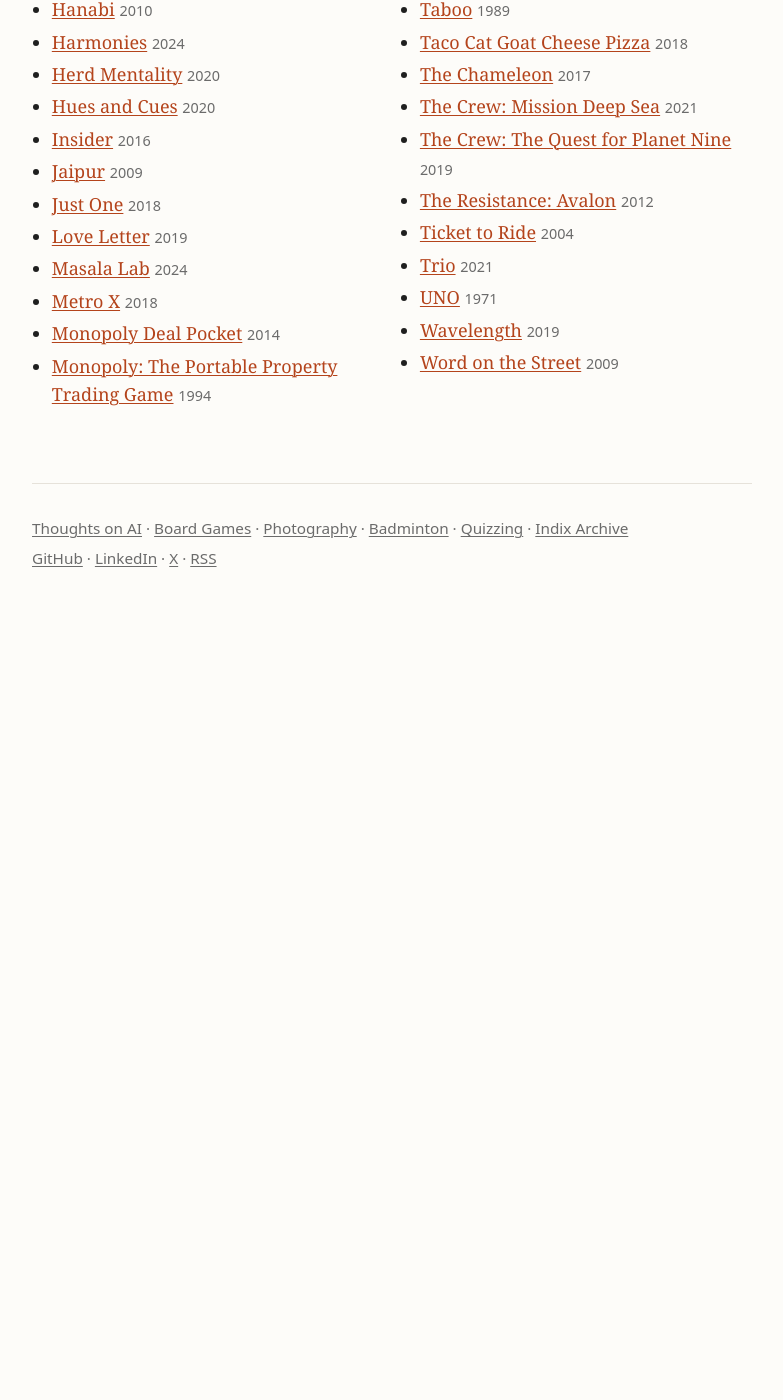
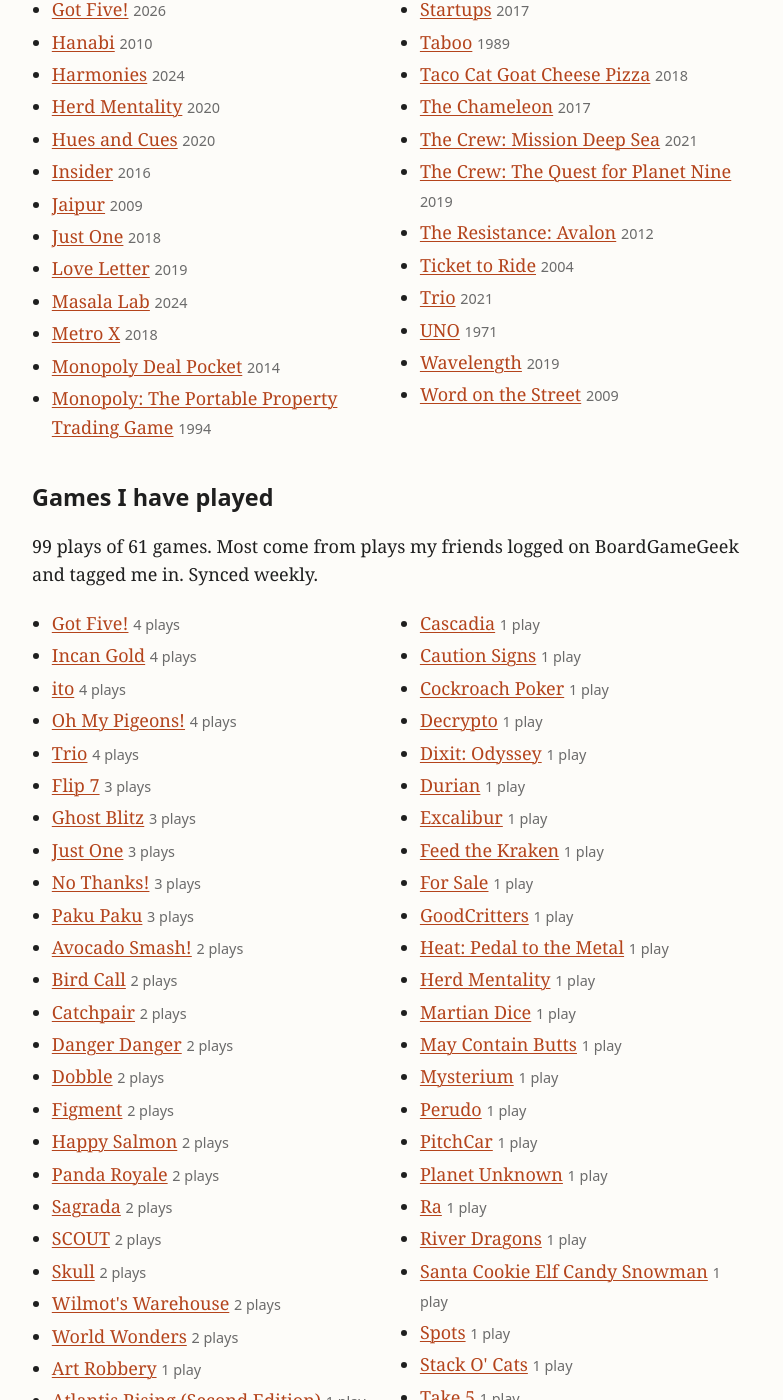
Before and after one commit to codingnirvana/codingnirvana.github.io, a Jekyll site: the page built from boardgames.md, in a window 1280 px wide and 1400 px high, scrolled down 1153 px. Shown: the whole window, without its empty margins (248-1031 px from the left). Built offline with Jekyll 4.4.1, drawn with Linux system fonts in a browser that asks for light colours; before the commit the page ends 1783 px from its top, so only the background shows below that; some of the changed text lies outside the part shown.

Commit message:
Add games played to the board games page
The weekly sync now also reads BGG plays from my log and from Kranti's
log, where Kranti tags me. It writes them to _data/plays.yml. Four games
show the names I know them by instead of BGG's first edition titles.

Claude-Session: https://claude.ai/code/session_01KachUXEaPhVpPRheGT7n8J

```diff
--- /dev/null
+++ b/_data/plays.yml
@@ -0,0 +1,247 @@
+# Board games codingnirvana has played, from BGG play logs by codingnirvana, kranti.
+# Written by scripts/bgg_sync.py.
+
+- name: "Got Five!"
+  bgg_id: 453526
+  plays: 4
+  last: 2026-07-20
+- name: "Incan Gold"
+  bgg_id: 15512
+  plays: 4
+  last: 2026-08-10
+- name: "ito"
+  bgg_id: 327778
+  plays: 4
+  last: 2026-04-19
+- name: "Oh My Pigeons!"
+  bgg_id: 413435
+  plays: 4
+  last: 2026-07-04
+- name: "Trio"
+  bgg_id: 352515
+  plays: 4
+  last: 2026-08-10
+- name: "Flip 7"
+  bgg_id: 420087
+  plays: 3
+  last: 2026-09-07
+- name: "Ghost Blitz"
+  bgg_id: 83195
+  plays: 3
+  last: 2026-06-13
+- name: "Just One"
+  bgg_id: 254640
+  plays: 3
+  last: 2026-06-13
+- name: "No Thanks!"
+  bgg_id: 12942
+  plays: 3
+  last: 2026-07-06
+- name: "Paku Paku"
+  bgg_id: 214491
+  plays: 3
+  last: 2026-04-18
+- name: "Avocado Smash!"
+  bgg_id: 261831
+  plays: 2
+  last: 2026-05-25
+- name: "Bird Call"
+  bgg_id: 435773
+  plays: 2
+  last: 2025-09-01
+- name: "Catchpair"
+  bgg_id: 440161
+  plays: 2
+  last: 2026-06-06
+- name: "Danger Danger"
+  bgg_id: 411403
+  plays: 2
+  last: 2025-08-25
+- name: "Dobble"
+  bgg_id: 63268
+  plays: 2
+  last: 2025-09-15
+- name: "Figment"
+  bgg_id: 439209
+  plays: 2
+  last: 2026-07-27
+- name: "Happy Salmon"
+  bgg_id: 194626
+  plays: 2
+  last: 2026-03-07
+- name: "Panda Royale"
+  bgg_id: 398996
+  plays: 2
+  last: 2026-09-12
+- name: "Sagrada"
+  bgg_id: 199561
+  plays: 2
+  last: 2026-07-11
+- name: "SCOUT"
+  bgg_id: 291453
+  plays: 2
+  last: 2026-07-04
+- name: "Skull"
+  bgg_id: 92415
+  plays: 2
+  last: 2025-10-13
+- name: "Wilmot's Warehouse"
+  bgg_id: 424975
+  plays: 2
+  last: 2026-05-25
+- name: "World Wonders"
+  bgg_id: 365258
+  plays: 2
+  last: 2026-03-02
+- name: "Art Robbery"
+  bgg_id: 341935
+  plays: 1
+  last: 2026-07-27
+- name: "Atlantis Rising (Second Edition)"
+  bgg_id: 248490
+  plays: 1
+  last: 2026-03-07
+- name: "Belratti"
+  bgg_id: 259374
+  plays: 1
+  last: 2026-09-14
+- name: "Between Two Cities Essential Edition"
+  bgg_id: 369635
+  plays: 1
+  last: 2026-04-18
+- name: "Blank Slate"
+  bgg_id: 254188
+  plays: 1
+  last: 2026-06-22
+- name: "Botswana"
+  bgg_id: 398
+  plays: 1
+  last: 2026-10-12
+- name: "Camel Up (Second Edition)"
+  bgg_id: 260605
+  plays: 1
+  last: 2026-09-07
+- name: "Cartographers"
+  bgg_id: 263918
+  plays: 1
+  last: 2026-09-12
+- name: "Cascadia"
+  bgg_id: 295947
+  plays: 1
+  last: 2026-08-08
+- name: "Caution Signs"
+  bgg_id: 407805
+  plays: 1
+  last: 2026-08-31
+- name: "Cockroach Poker"
+  bgg_id: 11971
+  plays: 1
+  last: 2026-05-11
+- name: "Decrypto"
+  bgg_id: 225694
+  plays: 1
+  last: 2026-06-08
+- name: "Dixit: Odyssey"
+  bgg_id: 92828
+  plays: 1
+  last: 2026-06-01
+- name: "Durian"
+  bgg_id: 307963
+  plays: 1
+  last: 2026-01-19
+- name: "Excalibur"
+  bgg_id: 434172
+  plays: 1
+  last: 2026-09-28
+- name: "Feed the Kraken"
+  bgg_id: 271601
+  plays: 1
+  last: 2026-06-06
+- name: "For Sale"
+  bgg_id: 172
+  plays: 1
+  last: 2026-07-11
+- name: "GoodCritters"
+  bgg_id: 255615
+  plays: 1
+  last: 2026-01-12
+- name: "Heat: Pedal to the Metal"
+  bgg_id: 366013
+  plays: 1
+  last: 2025-11-17
+- name: "Herd Mentality"
+  bgg_id: 311322
+  plays: 1
+  last: 2026-09-28
+- name: "Martian Dice"
+  bgg_id: 99875
+  plays: 1
+  last: 2026-09-21
+- name: "May Contain Butts"
+  bgg_id: 365470
+  plays: 1
+  last: 2026-06-15
+- name: "Mysterium"
+  bgg_id: 181304
+  plays: 1
+  last: 2025-08-25
+- name: "Perudo"
+  bgg_id: 45
+  plays: 1
+  last: 2026-10-12
+- name: "PitchCar"
+  bgg_id: 150
+  plays: 1
+  last: 2026-06-08
+- name: "Planet Unknown"
+  bgg_id: 258779
+  plays: 1
+  last: 2026-06-13
+- name: "Ra"
+  bgg_id: 12
+  plays: 1
+  last: 2026-05-09
+- name: "River Dragons"
+  bgg_id: 634
+  plays: 1
+  last: 2026-06-06
+- name: "Santa Cookie Elf Candy Snowman"
+  bgg_id: 315882
+  plays: 1
+  last: 2026-05-04
+- name: "Spots"
+  bgg_id: 372559
+  plays: 1
+  last: 2026-08-08
+- name: "Stack O' Cats"
+  bgg_id: 427942
+  plays: 1
+  last: 2026-09-14
+- name: "Take 5"
+  bgg_id: 406321
+  plays: 1
+  last: 2025-11-17
+- name: "Telestrations"
+  bgg_id: 46213
+  plays: 1
+  last: 2026-09-21
+- name: "That's Not a Hat"
+  bgg_id: 375651
+  plays: 1
+  last: 2025-09-01
+- name: "The Gang"
+  bgg_id: 411567
+  plays: 1
+  last: 2026-10-26
+- name: "Wavelength"
+  bgg_id: 262543
+  plays: 1
+  last: 2026-08-03
+- name: "Word on the Street"
+  bgg_id: 40990
+  plays: 1
+  last: 2026-01-29
+- name: "Yogi"
+  bgg_id: 224271
+  plays: 1
+  last: 2026-08-03
--- a/boardgames.md
+++ b/boardgames.md
@@ -23,3 +23,14 @@ Things I have built:
   <li><a href="https://boardgamegeek.com/boardgame/{{ g.bgg_id }}">{{ g.name }}</a>{% if g.year %} <span class="year">{{ g.year }}</span>{% endif %}</li>
 {% endfor %}
 </ul>
+
+## Games I have played
+
+{% assign played = site.data.plays %}{% assign total = 0 %}{% for g in played %}{% assign total = total | plus: g.plays %}{% endfor %}
+{{ total }} plays of {{ played | size }} games. Most come from plays my friends logged on BoardGameGeek and tagged me in. Synced weekly.
+
+<ul class="game-list">
+{% for g in played %}
+  <li><a href="https://boardgamegeek.com/boardgame/{{ g.bgg_id }}">{{ g.name }}</a> <span class="year">{{ g.plays }} {% if g.plays == 1 %}play{% else %}plays{% endif %}</span></li>
+{% endfor %}
+</ul>
```
Also changed, not shown: _data/boardgames.yml (+9 -3 lines), scripts/bgg_sync.py (+88 -20 lines), .github/workflows/bgg-sync.yml.
